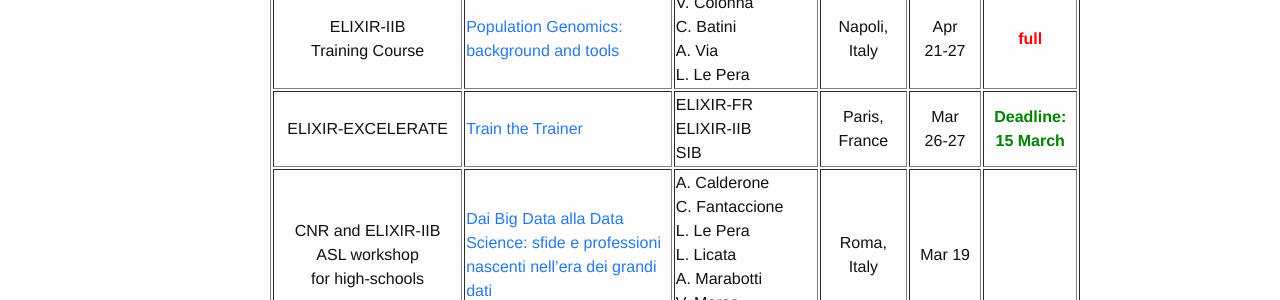
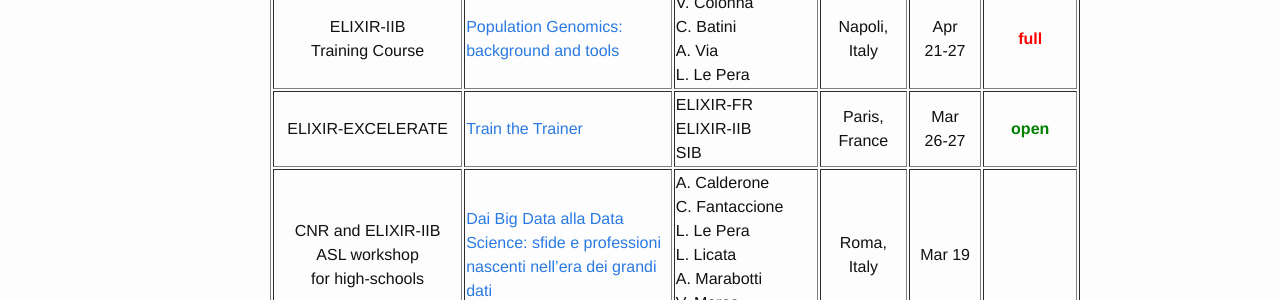
Before and after one commit to ELIXIR-IIB-training/website, a Jekyll site: the page built from _pages/01-all_events.md, in a window 1280 px wide. Shown: the part 429-729 px from the top of the page. Built offline with Jekyll 4.4.1, drawn with Linux system fonts in a browser that asks for light colours.

Commit message:
Update TtT Paris

```diff
--- a/_pages/01-all_events.md
+++ b/_pages/01-all_events.md
@@ -54,7 +54,7 @@ permalink: /all_events_2018/
    <td height="50" width="150">ELIXIR-FR<br>ELIXIR-IIB<br>SIB</td>
    <td height="50" align="center">Paris,<br>France</td>
    <td height="50" width="75" width="75" align="center">Mar<br>26-27</td>
-   <td height="50" align="center"><font color="green"><b>Deadline:<br>15 March</b></font></td>
+   <td height="50" align="center"><font color="green"><b>open</b></font></td>
 </tr>
 <tr>
 <td height="50" align="center">CNR and ELIXIR-IIB<br>ASL workshop<br>for high-schools</td>
```
